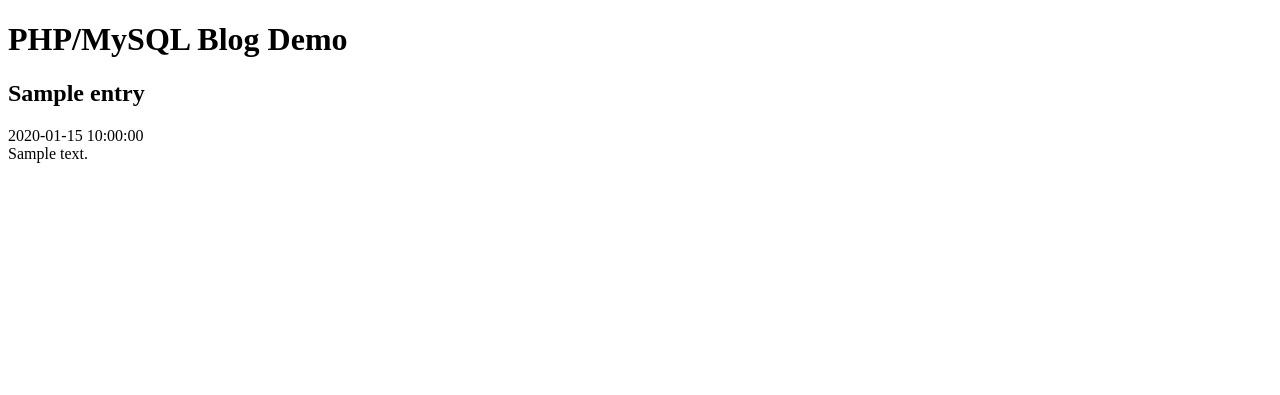
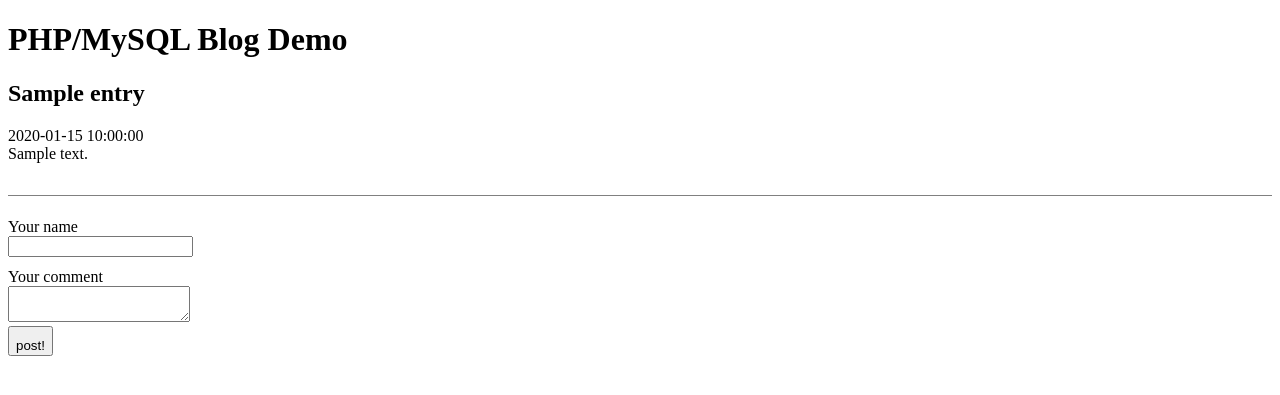
Before and after one commit to Yves-T/PHP3_BLOG, a PHP site: page /index.php?page=blog&id=1 in a window 1280 px wide. Shown: the top 395 px of the page. Run offline with PHP 8.4, Linux system fonts and the light colour scheme; tables that the repository leaves empty or names only in its code hold one stand-in row (values such as "Sample post").

Commit message:
Add comment form

```diff
--- a/controllers/blog.php
+++ b/controllers/blog.php
@@ -9,6 +9,7 @@ if ($isEntryClicked) {
     $entryId = $_GET ['id'];
     $entryData = $entryTable->getEntry($entryId);
     $blogOutput = include_once "views/entry_html.php";
+    $blogOutput .= include_once "controllers/comments.php";
 } else {
     $entries = $entryTable->getAllEntries();
     $blogOutput = include_once "views/list_entries_html.php";
--- /dev/null
+++ b/controllers/comments.php
@@ -0,0 +1,10 @@
+<?php
+
+// model
+
+
+// view
+$comments = include_once "views/comment_form_html.php";
+
+// hooking up view and model
+return $comments;
--- a/css/blog.css
+++ b/css/blog.css
@@ -25,3 +25,14 @@ form#editor textarea {
 input:required {
     box-shadow:none;
 }
+
+form#comment-form {
+    margin-top: 2em;
+    padding-top: 0.7em;
+    border-top: 1px solid grey;
+}
+
+form#comment-form label, form#comment-form input[type='submit'] {
+    padding-top: 0.7em;
+    display: block;
+}
--- /dev/null
+++ b/views/comment_form_html.php
@@ -0,0 +1,16 @@
+<?php
+$idIsFound = isset($entryId);
+
+if ($idIsFound === false) {
+    trigger_error('views/comments-html.php needs an $entryId');
+}
+
+return "
+<form action='index.php?page=blog&amp;id=$entryId' method='post' id='comment-form'>
+    <input type='hidden' name='entry-id' value='$entryId' />
+    <label>Your name</label>
+    <input type='text' name='user-name' />
+    <label>Your comment</label>
+    <textarea name='new-comment'></textarea>
+    <input type='submit' value='post!' />
+</form>";
```
